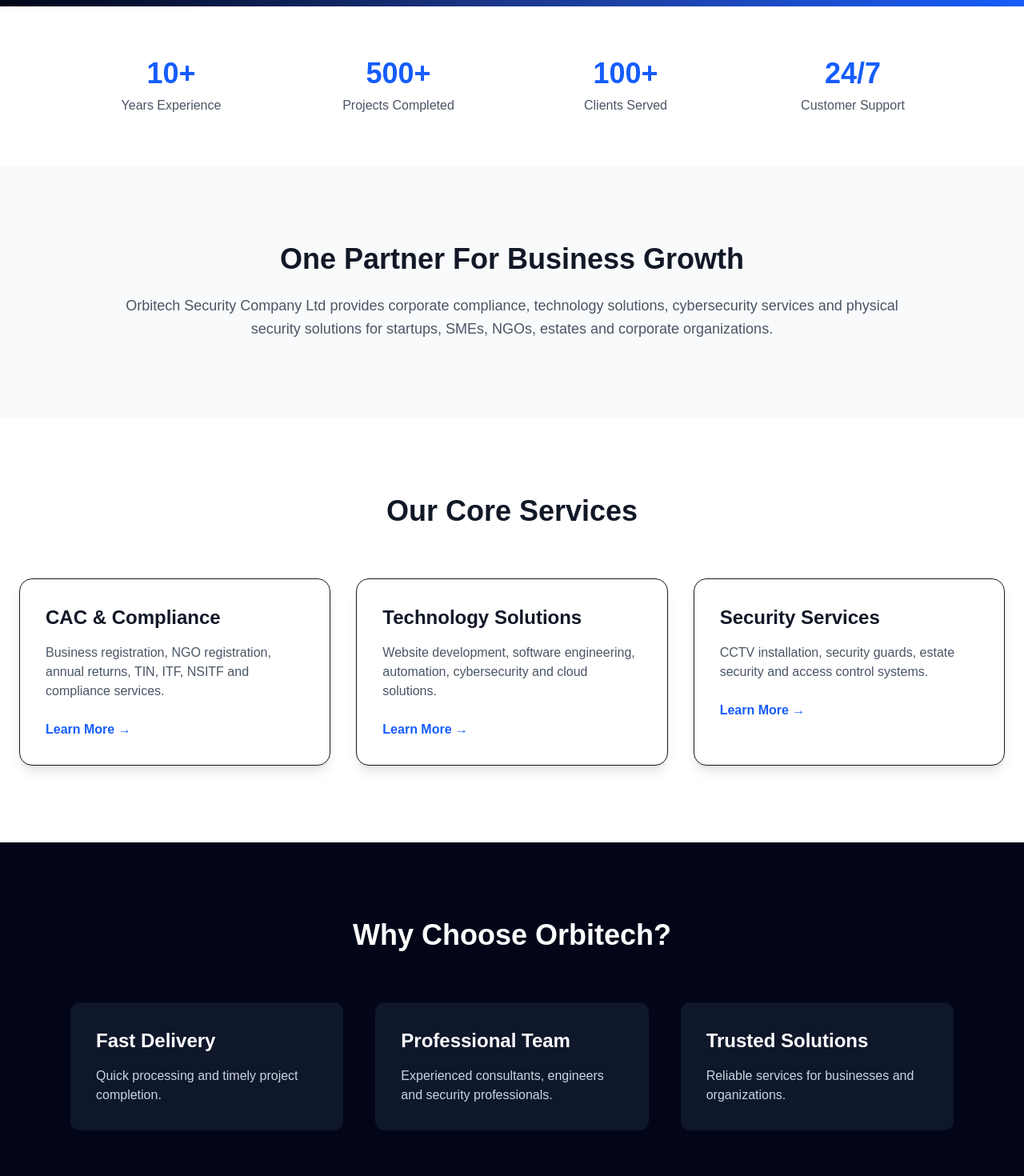
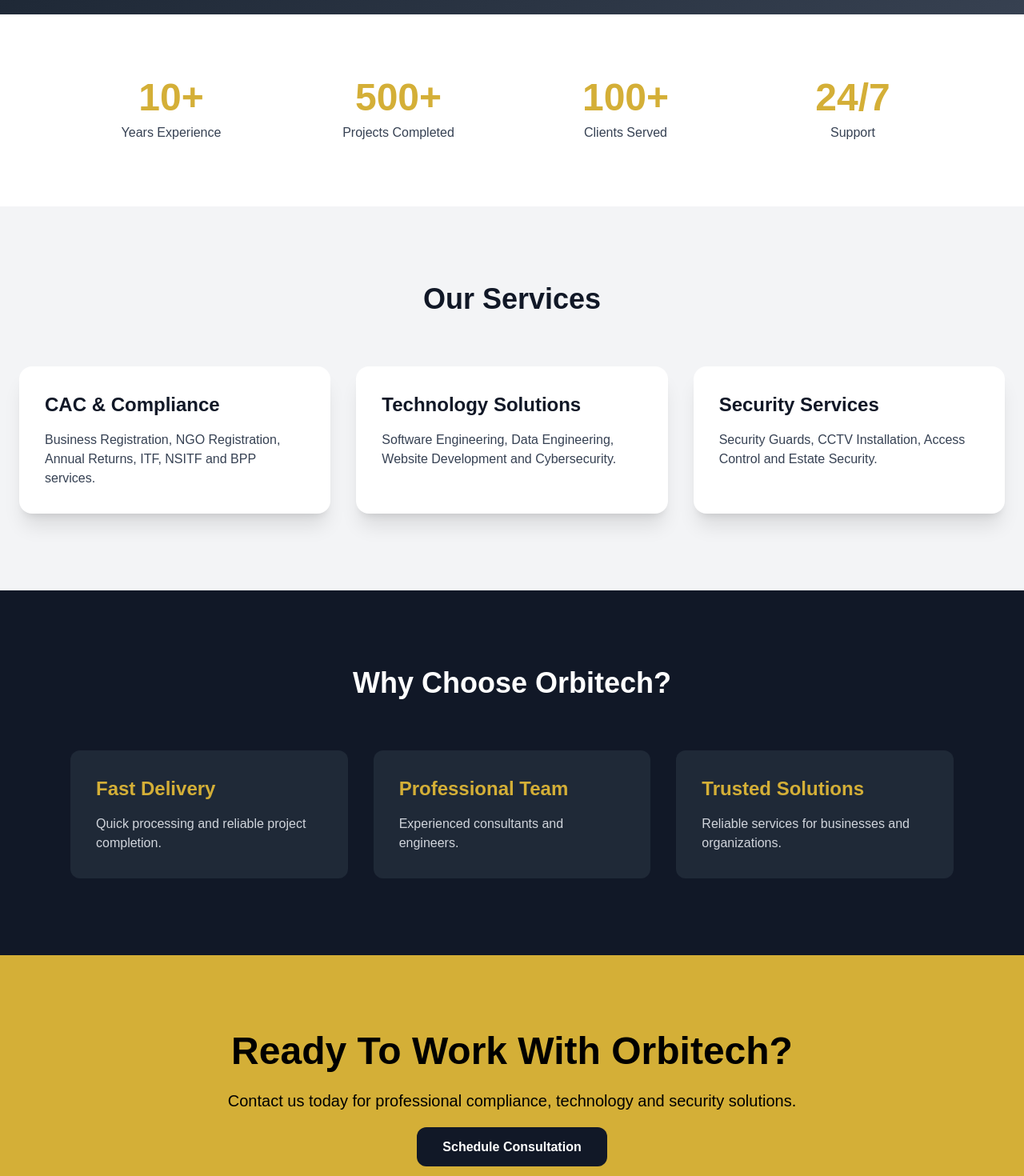
Before and after one commit to ImadeLabs/orbitech-security-company, a Next.js app: page / in a window 1280 px wide. Shown: the part 780-2250 px from the top of the page at 80% size. Built offline with nearby package versions, Linux system fonts and the light colour scheme.

Commit message:
Luxury dark homepage

```diff
--- a/src/app/page.tsx
+++ b/src/app/page.tsx
@@ -1,16 +1,16 @@
 export default function Home() {
   return (
-    <main>
+    <main className="min-h-screen">
 
       {/* HERO */}
-      <section className="bg-gradient-to-r from-slate-950 via-blue-900 to-blue-600 text-white">
+      <section className="bg-gradient-to-br from-[#111827] via-[#1F2937] to-[#374151] text-white">
         <div className="max-w-7xl mx-auto px-6 py-24">
 
-          <span className="inline-block bg-white/10 px-4 py-2 rounded-full text-sm">
+          <p className="inline-block border border-[#D4AF37] text-[#D4AF37] px-4 py-2 rounded-full text-sm font-semibold">
             Business • Technology • Security
-          </span>
+          </p>
 
-          <h1 className="text-5xl md:text-7xl font-bold mt-6 leading-tight">
+          <h1 className="text-5xl md:text-7xl font-extrabold mt-8 leading-tight">
             Business Compliance,
             <br />
             Technology &
@@ -18,7 +18,7 @@
             Security Solutions
           </h1>
 
-          <p className="mt-8 text-xl text-blue-100 max-w-3xl">
+          <p className="mt-8 text-xl text-gray-200 max-w-3xl">
             Helping businesses register, stay compliant, automate operations,
             and secure their assets across Nigeria.
           </p>
@@ -26,7 +26,7 @@
           <div className="mt-10 flex flex-wrap gap-4">
             <a
               href="/contact"
-              className="bg-white text-blue-700 px-8 py-4 rounded-xl font-bold shadow-lg"
+              className="bg-[#D4AF37] text-black px-8 py-4 rounded-xl font-bold"
             >
               Contact Us
             </a>
@@ -34,6 +34,7 @@
             <a
               href="https://wa.me/2347037819477"
               target="_blank"
+              rel="noopener noreferrer"
               className="border border-white px-8 py-4 rounded-xl font-bold"
             >
               WhatsApp
@@ -43,36 +44,74 @@
       </section>
 
       {/* STATS */}
-      <section className="bg-white py-16">
+      <section className="bg-white py-20">
         <div className="max-w-6xl mx-auto px-6">
-
           <div className="grid grid-cols-2 md:grid-cols-4 gap-8 text-center">
 
             <div>
-              <h3 className="text-4xl font-bold text-blue-600">10+</h3>
-              <p className="text-gray-600 mt-2">
-                Years Experience
+              <h3 className="text-5xl font-bold text-[#D4AF37]">10+</h3>
+              <p className="mt-2 text-gray-700">Years Experience</p>
+            </div>
+
+            <div>
+              <h3 className="text-5xl font-bold text-[#D4AF37]">500+</h3>
+              <p className="mt-2 text-gray-700">Projects Completed</p>
+            </div>
+
+            <div>
+              <h3 className="text-5xl font-bold text-[#D4AF37]">100+</h3>
+              <p className="mt-2 text-gray-700">Clients Served</p>
+            </div>
+
+            <div>
+              <h3 className="text-5xl font-bold text-[#D4AF37]">24/7</h3>
+              <p className="mt-2 text-gray-700">Support</p>
+            </div>
+
+          </div>
+        </div>
+      </section>
+
+      {/* SERVICES */}
+      <section className="bg-gray-100 py-24">
+        <div className="max-w-7xl mx-auto px-6">
+
+          <h2 className="text-4xl font-bold text-center mb-16 text-[#111827]">
+            Our Services
+          </h2>
+
+          <div className="grid md:grid-cols-3 gap-8">
+
+            <div className="bg-white rounded-2xl p-8 shadow-xl">
+              <h3 className="text-2xl font-bold mb-4">
+                CAC & Compliance
+              </h3>
+
+              <p className="text-gray-700">
+                Business Registration, NGO Registration,
+                Annual Returns, ITF, NSITF and BPP services.
               </p>
             </div>
 
-            <div>
-              <h3 className="text-4xl font-bold text-blue-600">500+</h3>
-              <p className="text-gray-600 mt-2">
-                Projects Completed
+            <div className="bg-white rounded-2xl p-8 shadow-xl">
+              <h3 className="text-2xl font-bold mb-4">
+                Technology Solutions
+              </h3>
+
+              <p className="text-gray-700">
+                Software Engineering, Data Engineering,
+                Website Development and Cybersecurity.
               </p>
             </div>
 
-            <div>
-              <h3 className="text-4xl font-bold text-blue-600">100+</h3>
-              <p className="text-gray-600 mt-2">
-                Clients Served
-              </p>
-            </div>
+            <div className="bg-white rounded-2xl p-8 shadow-xl">
+              <h3 className="text-2xl font-bold mb-4">
+                Security Services
+              </h3>
 
-            <div>
-              <h3 className="text-4xl font-bold text-blue-600">24/7</h3>
-              <p className="text-gray-600 mt-2">
-                Customer Support
+              <p className="text-gray-700">
+                Security Guards, CCTV Installation,
+                Access Control and Estate Security.
               </p>
             </div>
 
@@ -81,131 +120,42 @@
         </div>
       </section>
 
-      {/* ABOUT */}
-      <section className="py-24 bg-gray-50">
-        <div className="max-w-5xl mx-auto px-6 text-center">
-
-          <h2 className="text-4xl font-bold mb-6">
-            One Partner For Business Growth
-          </h2>
-
-          <p className="text-lg text-gray-600 leading-relaxed">
-            Orbitech Security Company Ltd provides corporate compliance,
-            technology solutions, cybersecurity services and physical security
-            solutions for startups, SMEs, NGOs, estates and corporate
-            organizations.
-          </p>
-
-        </div>
-      </section>
-
-      {/* SERVICES */}
-      <section className="py-24">
-        <div className="max-w-7xl mx-auto px-6">
-
-          <div className="text-center mb-16">
-            <h2 className="text-4xl font-bold">
-              Our Core Services
-            </h2>
-          </div>
-
-          <div className="grid md:grid-cols-3 gap-8">
-
-            <div className="bg-white rounded-2xl p-8 shadow-lg border">
-              <h3 className="text-2xl font-bold mb-4">
-                CAC & Compliance
-              </h3>
-
-              <p className="text-gray-600 mb-6">
-                Business registration, NGO registration, annual returns,
-                TIN, ITF, NSITF and compliance services.
-              </p>
-
-              <a
-                href="/cac-registration"
-                className="text-blue-600 font-semibold"
-              >
-                Learn More →
-              </a>
-            </div>
-
-            <div className="bg-white rounded-2xl p-8 shadow-lg border">
-              <h3 className="text-2xl font-bold mb-4">
-                Technology Solutions
-              </h3>
-
-              <p className="text-gray-600 mb-6">
-                Website development, software engineering,
-                automation, cybersecurity and cloud solutions.
-              </p>
-
-              <a
-                href="/technology"
-                className="text-blue-600 font-semibold"
-              >
-                Learn More →
-              </a>
-            </div>
-
-            <div className="bg-white rounded-2xl p-8 shadow-lg border">
-              <h3 className="text-2xl font-bold mb-4">
-                Security Services
-              </h3>
-
-              <p className="text-gray-600 mb-6">
-                CCTV installation, security guards,
-                estate security and access control systems.
-              </p>
-
-              <a
-                href="/security-services"
-                className="text-blue-600 font-semibold"
-              >
-                Learn More →
-              </a>
-            </div>
-
-          </div>
-
-        </div>
-      </section>
-
       {/* WHY CHOOSE US */}
-      <section className="bg-slate-950 text-white py-24">
+      <section className="bg-[#111827] text-white py-24">
         <div className="max-w-6xl mx-auto px-6">
 
           <h2 className="text-4xl font-bold text-center mb-16">
             Why Choose Orbitech?
           </h2>
 
-          <div className="grid md:grid-cols-3 gap-10">
+          <div className="grid md:grid-cols-3 gap-8">
 
-            <div className="bg-slate-900 rounded-xl p-8">
-              <h3 className="text-2xl font-bold mb-4">
+            <div className="bg-[#1F2937] p-8 rounded-xl">
+              <h3 className="text-2xl font-bold text-[#D4AF37] mb-4">
                 Fast Delivery
               </h3>
 
-              <p className="text-slate-300">
-                Quick processing and timely project completion.
+              <p className="text-gray-300">
+                Quick processing and reliable project completion.
               </p>
             </div>
 
-            <div className="bg-slate-900 rounded-xl p-8">
-              <h3 className="text-2xl font-bold mb-4">
+            <div className="bg-[#1F2937] p-8 rounded-xl">
+              <h3 className="text-2xl font-bold text-[#D4AF37] mb-4">
                 Professional Team
               </h3>
 
-              <p className="text-slate-300">
-                Experienced consultants, engineers and security professionals.
+              <p className="text-gray-300">
+                Experienced consultants and engineers.
               </p>
             </div>
 
-            <div className="bg-slate-900 rounded-xl p-8">
-              <h3 className="text-2xl font-bold mb-4">
+            <div className="bg-[#1F2937] p-8 rounded-xl">
+              <h3 className="text-2xl font-bold text-[#D4AF37] mb-4">
                 Trusted Solutions
               </h3>
 
-              <p className="text-slate-300">
+              <p className="text-gray-300">
                 Reliable services for businesses and organizations.
               </p>
             </div>
@@ -216,21 +166,21 @@
       </section>
 
       {/* CTA */}
-      <section className="bg-blue-600 text-white py-24">
+      <section className="bg-[#D4AF37] py-24">
         <div className="max-w-4xl mx-auto px-6 text-center">
 
-          <h2 className="text-4xl font-bold mb-6">
+          <h2 className="text-5xl font-bold text-black mb-6">
             Ready To Work With Orbitech?
           </h2>
 
-          <p className="text-xl mb-8">
+          <p className="text-xl text-black mb-8">
             Contact us today for professional compliance,
             technology and security solutions.
           </p>
 
           <a
             href="/contact"
-            className="bg-white text-blue-600 px-8 py-4 rounded-xl font-bold"
+            className="bg-[#111827] text-white px-8 py-4 rounded-xl font-bold"
           >
             Schedule Consultation
           </a>
```
